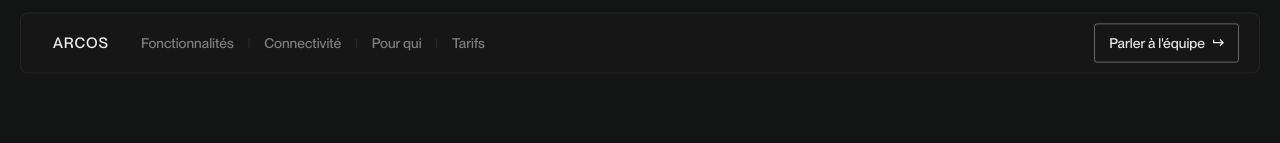
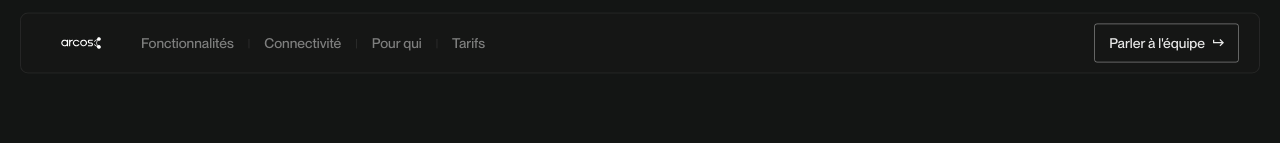
Before and after one commit to FAWD-IT/arcos-vitrine, a Next.js app: page / in a window 1280 px wide. Shown: the top 143 px of the page. Built offline with nearby package versions, Linux system fonts and the light colour scheme.

Commit message:
feat: navbar logo SVG with white filter, same footprint as ARCOS text
Made-with: Cursor

```diff
--- a/src/components/Navbar.tsx
+++ b/src/components/Navbar.tsx
@@ -87,21 +87,39 @@ export function Navbar() {
           pointerEvents: "auto",
         }}
       >
-        {/* Logo */}
+        {/* Logo — emprise ~ mot « ARCOS » (15px × ~56px) ; SVG carré → cover + crop centre */}
         <Link
           href="/"
           style={{
-            fontFamily: "'PP Neue Montreal', Arial, sans-serif",
-            fontWeight: 500,
-            fontSize: 15,
-            color: scrolled ? "#131514" : "#f1f1f1",
+            display: "flex",
+            alignItems: "center",
+            flexShrink: 0,
+            width: 56,
+            height: 15,
+            lineHeight: 0,
             textDecoration: "none",
-            letterSpacing: "0.06em",
-            flexShrink: 0,
-            transition: "color 0.35s ease",
+            overflow: "hidden",
           }}
+          aria-label="Arcos — accueil"
         >
-          ARCOS
+          <img
+            src="/logo-arcos-nobg2.svg"
+            alt=""
+            width={56}
+            height={15}
+            decoding="async"
+            style={{
+              width: 56,
+              height: 15,
+              display: "block",
+              objectFit: "cover",
+              objectPosition: "50% 50%",
+              transition: "filter 0.35s ease",
+              filter: scrolled
+                ? "none"
+                : "brightness(0) invert(1)",
+            }}
+          />
         </Link>
 
         {/* Links desktop */}
```
Also changed, not shown: public/logo-arcos-nobg2.svg (added).
